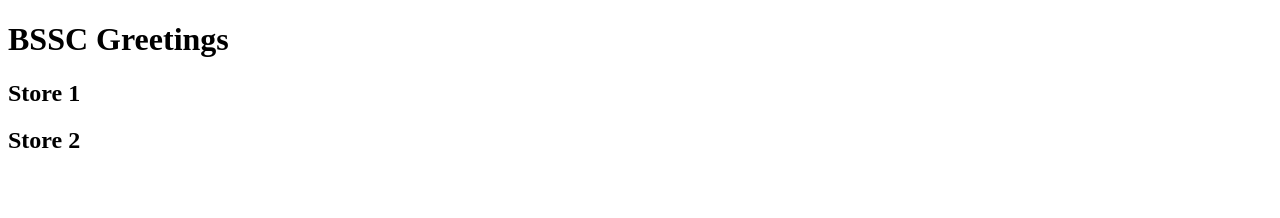
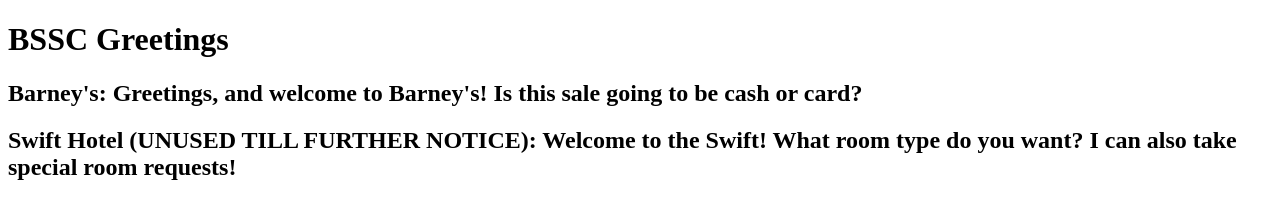
Before and after one commit to xjupitarbssc/BSSC-Greetings, a plain HTML site: page index.html in a window 1280 px wide. Drawn offline with Linux system fonts and the light colour scheme.

Commit message:
Update index.html
Redid Site

```diff
--- a/index.html
+++ b/index.html
@@ -13,20 +13,9 @@
     <header>
         <h1>BSSC Greetings</h1>
     </header>
+    <h2> Barney's: Greetings, and welcome to Barney's! Is this sale going to be cash or card?</h2>
+    <h2>Swift Hotel (UNUSED TILL FURTHER NOTICE): Welcome to the Swift! What room type do you want? I can also take special room requests!</h2>
 
-    <section id="storeGreetings">
-        <div class="store" id="store1">
-            <h2>Store 1</h2>
-            <p class="greeting" id="greetingStore1"></p>
-        </div>
-
-        <div class="store" id="store2">
-            <h2>Store 2</h2>
-            <p class="greeting" id="greetingStore2"></p>
-        </div>
-    </section>
-
-    <script src="script.js"></script>
 </body>
 
 </html>
```
